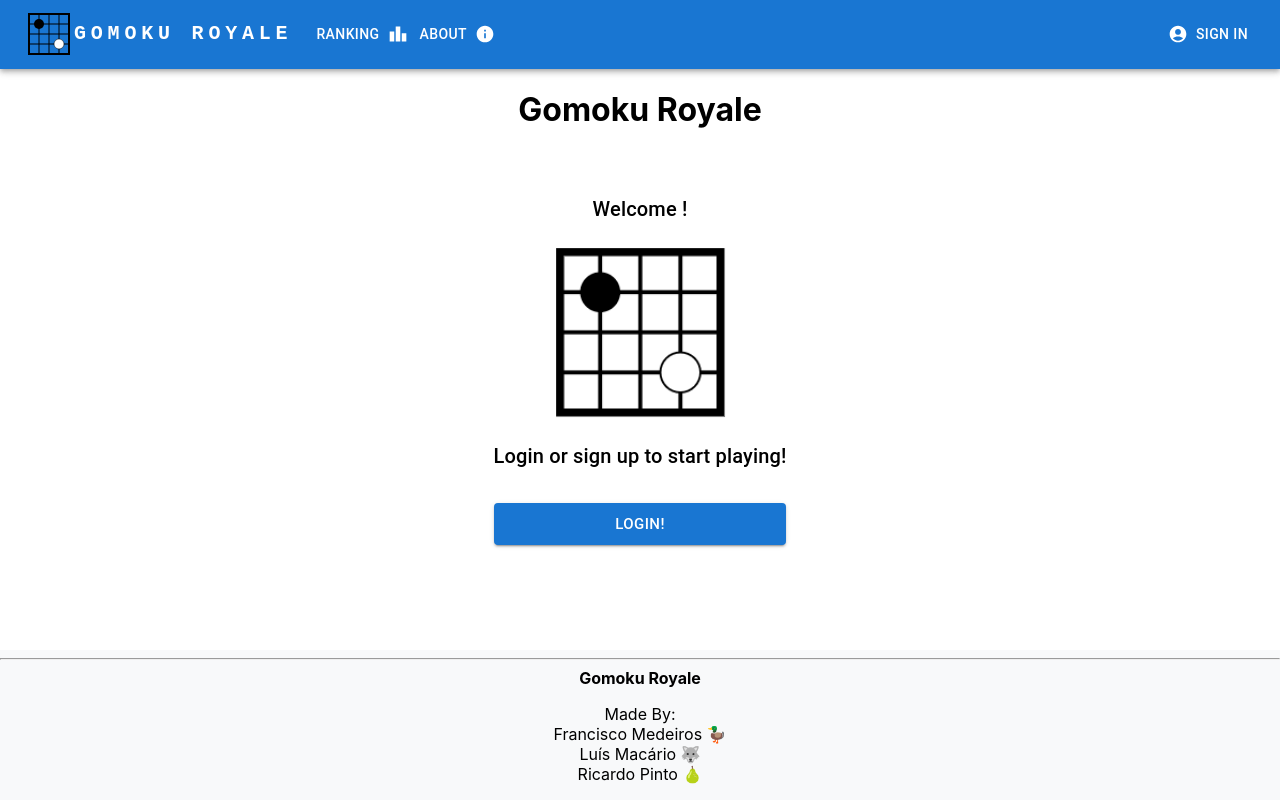
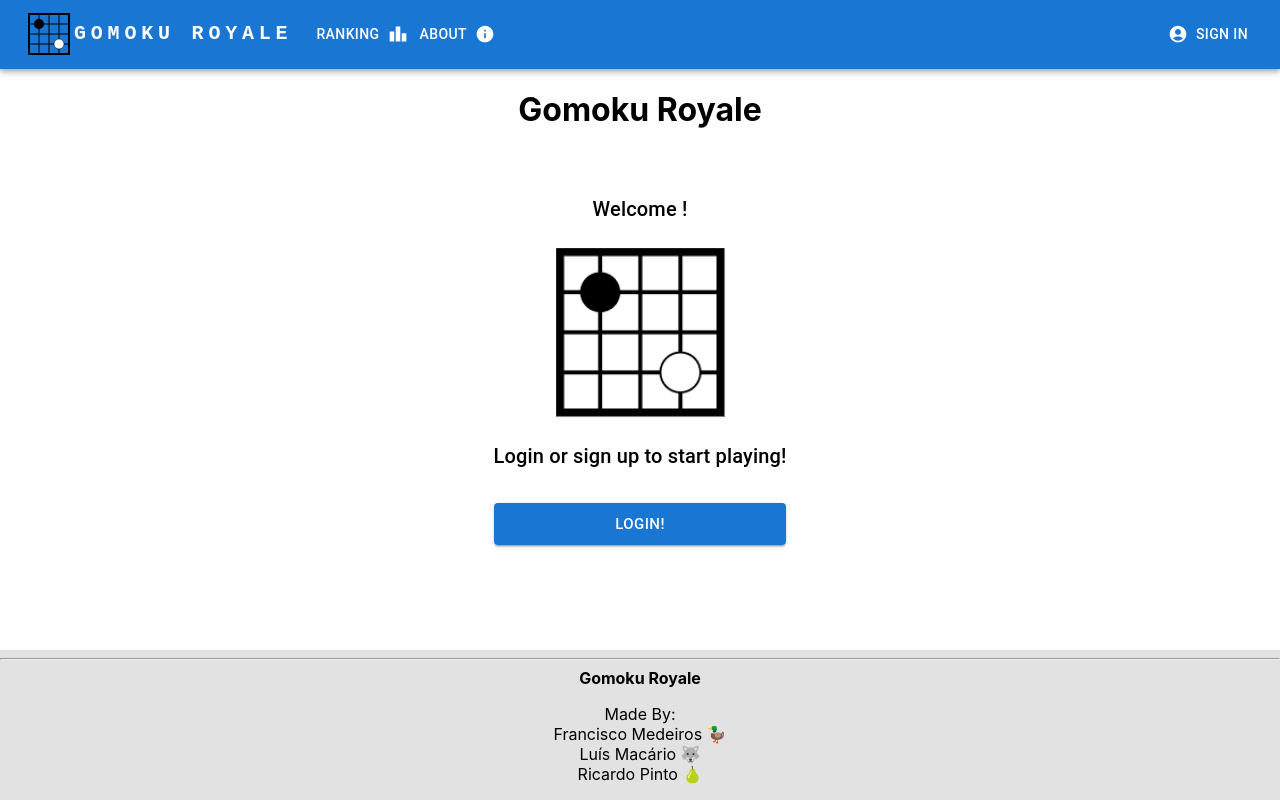
Before and after one commit to RicardoPinto26/gomoku, a React (Create React App) app in the folder code/js/gomoku-app/: page / in a window 1280 px wide. Built offline with nearby package versions, Linux system fonts and the light colour scheme.

Commit message:
small css change to prevent footer from hiding page content

```diff
--- a/code/js/gomoku-app/src/App.css
+++ b/code/js/gomoku-app/src/App.css
@@ -28,12 +28,16 @@
     color: #61dafb;
 }
 
+.App-content {
+    padding-bottom: 200px;
+}
+
 footer {
     position: fixed;
     left: 0;
     bottom: 0;
     width: 100%;
-    background-color: #f8f9fa;
+    background-color: #e3e2e2;
     color: black;
     text-align: center;
 }
```
